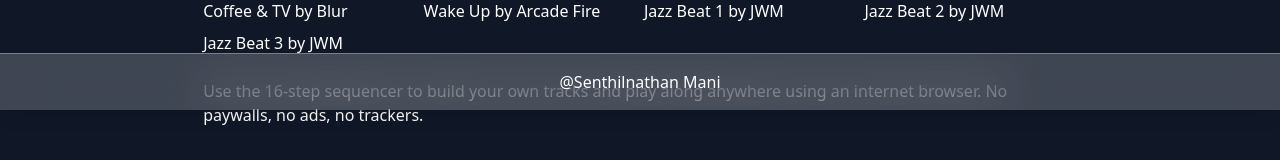
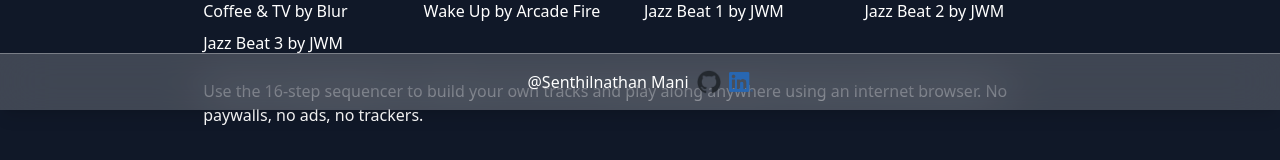
Before and after one commit to SenthilnathanMani/tone-sequencer, a website: page public/index.html in a window 1280 px wide. Shown: the part 690-850 px from the top of the page. Drawn offline with nearby package versions, Linux system fonts and the light colour scheme; no server answers.

Commit message:
add links

```diff
--- a/public/index.html
+++ b/public/index.html
@@ -105,12 +105,29 @@
     <footer
       class="sticky bottom-0 z-50 backdrop-blur-xl bg-white/20 border-t border-white/30 shadow-lg p-4 flex justify-center items-center"
     >
-      <a
-        class="flex text-underline"
-        href="https://www.linkedin.com/in/senthilnathan-mani-b7068685"
-        target="_blank"
-        >@Senthilnathan Mani</a
-      >
+      <div class="space-x-2 flex items-center">
+        <a>@Senthilnathan Mani</a>
+        <a
+          class="flex"
+          href="https://github.com/SenthilnathanMani/tone-sequencer"
+          target="_blank"
+          ><img
+            src="/assets/github-mark.png"
+            class="w-6 h-6"
+            alt="GitHub Logo"
+            title="GitHub Link"
+        /></a>
+        <a
+          class="flex"
+          href="https://www.linkedin.com/in/senthilnathan-mani-b7068685"
+          target="_blank"
+          ><img
+            src="/assets/LI-In-Bug.png"
+            class="w-6 h-5"
+            alt="LinkedIn Logo"
+            title="LinkedIn Link"
+        /></a>
+      </div>
     </footer>
 
     <script src="/app.js" defer></script>
```
Also changed, not shown: public/assets/LI-In-Bug.png (added), public/assets/github-mark.png (added).
